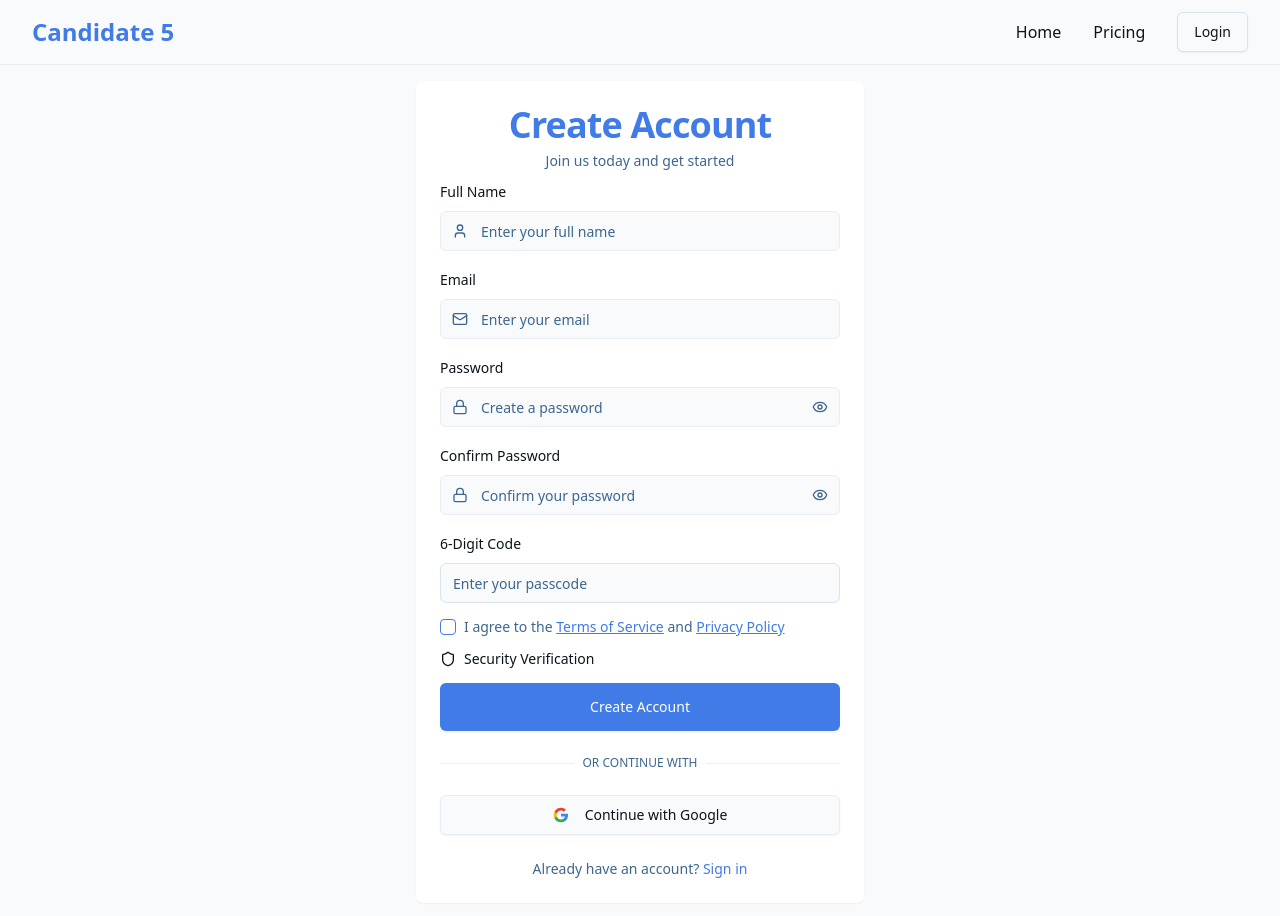
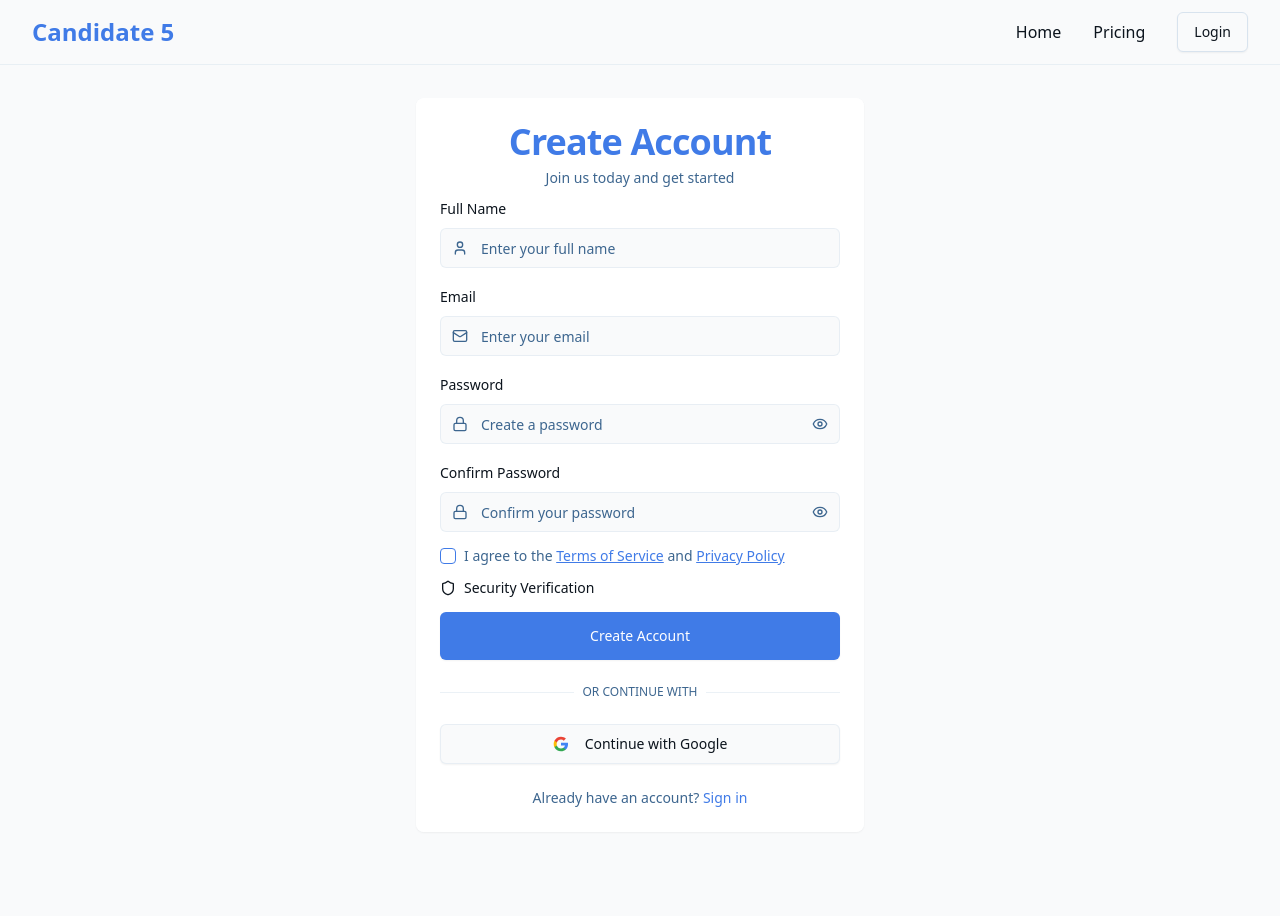
Before and after one commit to Kunle123/C5Frontend, a React (Vite) app in the folder frontend/: page /signup in a window 1280 px wide. Shown: the top 916 px of the page. After the commit the page ends 865 px from the top, so only its background shows below. Built offline with nearby package versions, Linux system fonts and the light colour scheme; no server answers.

Commit message:
feat: comment out 6-digit code field and input on register page for easy re-enable

```diff
--- a/frontend/src/pages/Signup.tsx
+++ b/frontend/src/pages/Signup.tsx
@@ -18,7 +18,7 @@ const Signup = () => {
     email: "",
     password: "",
     confirmPassword: "",
-    code: ""
+    // code: "", // 6-digit code field (commented out)
   });
   const [showPassword, setShowPassword] = useState(false);
   const [showConfirmPassword, setShowConfirmPassword] = useState(false);
@@ -155,6 +155,7 @@ const Signup = () => {
                     <button type="button" onClick={() => setShowConfirmPassword(!showConfirmPassword)} className="absolute right-3 top-3 text-muted-foreground hover:text-foreground transition-colors">{showConfirmPassword ? <EyeOff className="h-4 w-4" /> : <Eye className="h-4 w-4" />}</button>
                   </div>
                 </div>
+                {/*
                 <div className="space-y-2">
                   <Label htmlFor="code" className="font-medium text-foreground">6-Digit Code</Label>
                   <Input
@@ -168,6 +169,7 @@ const Signup = () => {
                     required
                   />
                 </div>
+                */}
                 <div className="flex items-center space-x-2">
                   <Checkbox id="terms" checked={agreeToTerms} onCheckedChange={(checked) => setAgreeToTerms(checked as boolean)} />
                   <Label htmlFor="terms" className="text-sm text-muted-foreground leading-none peer-disabled:cursor-not-allowed peer-disabled:opacity-70">I agree to the{" "}<Link to="/terms" className="text-primary hover:text-primary-glow underline">Terms of Service</Link>{" "}and{" "}<Link to="/privacy" className="text-primary hover:text-primary-glow underline">Privacy Policy</Link></Label>
```
Also changed, not shown: frontend/public/C5LogoWhite.png (deleted).
